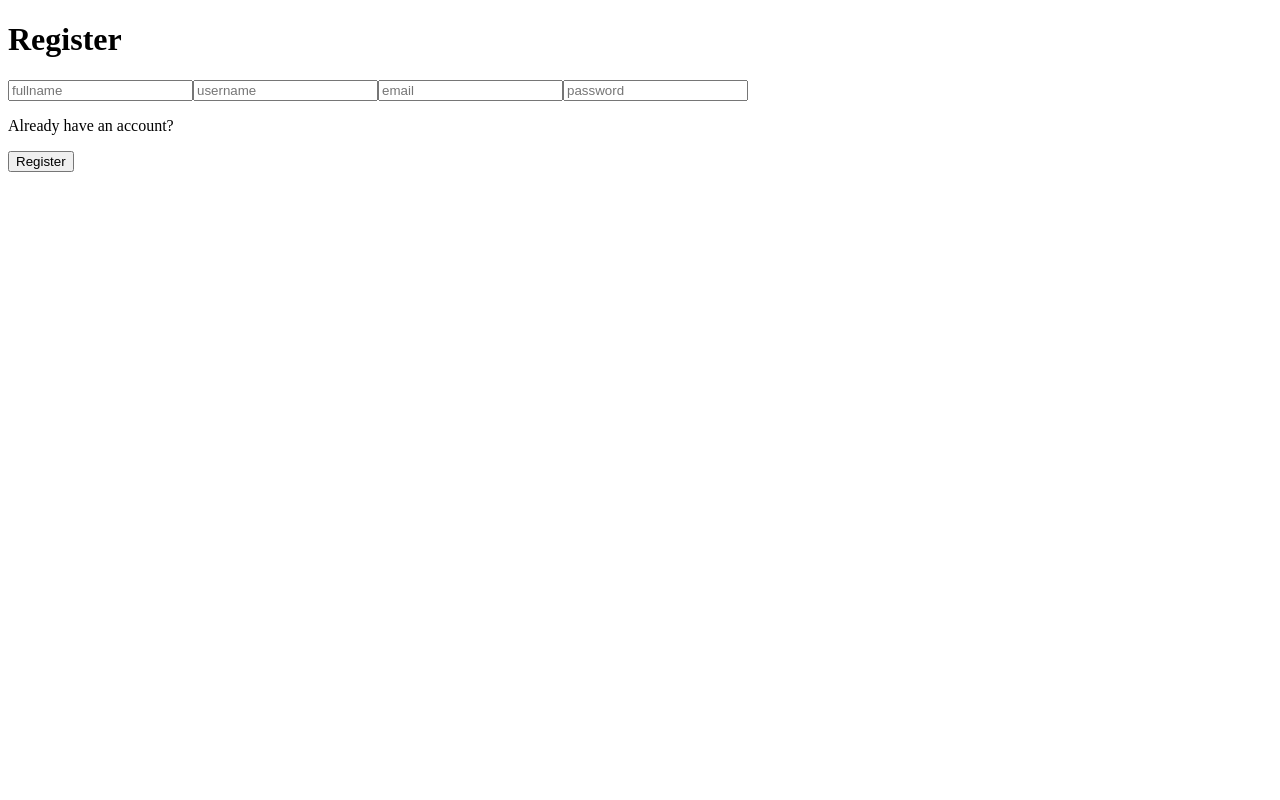
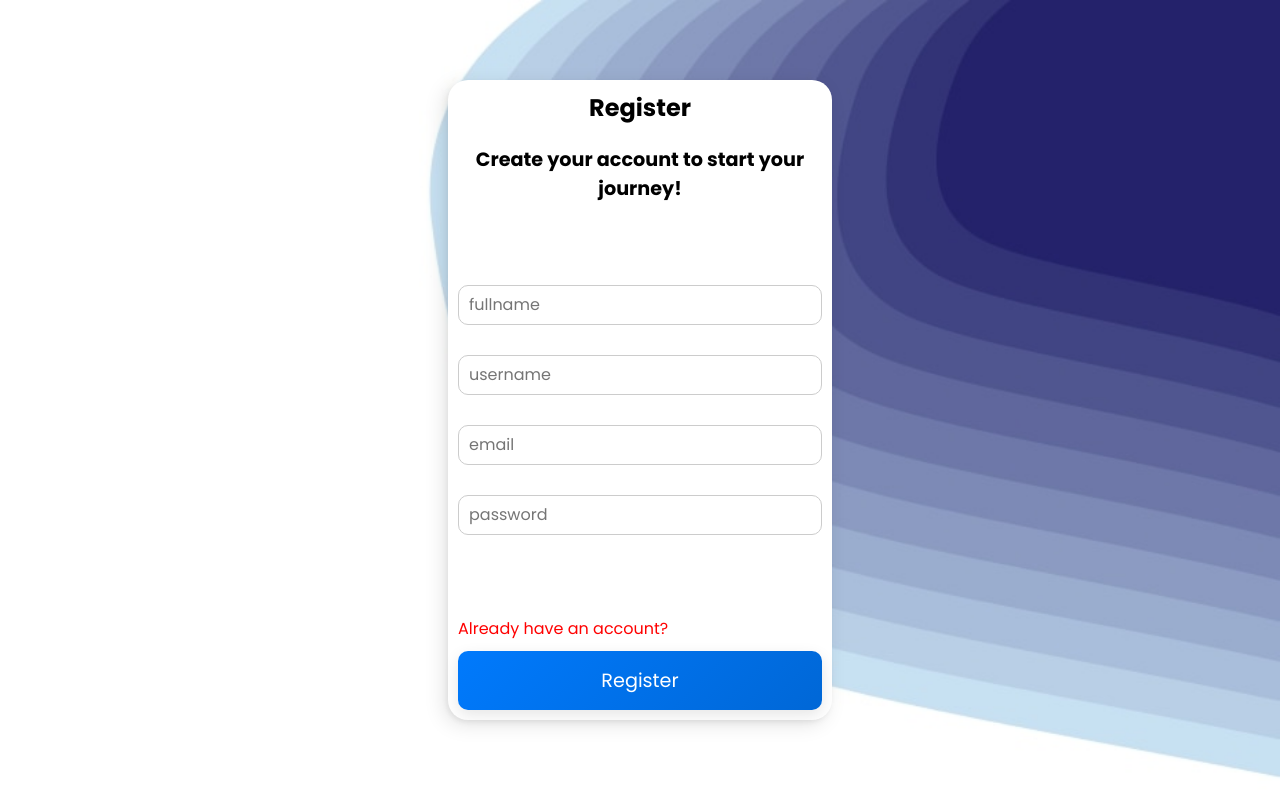
Before and after one commit to OmarAhmed-01/Todo-App, a React (Vite) app in the folder client/: page /register in a window 1280 px wide. Built offline with nearby package versions, Linux system fonts and the light colour scheme.

Commit message:
Finish register page to handle register post request

```diff
--- a/client/src/index.css
+++ b/client/src/index.css
@@ -0,0 +1,15 @@
+@import url('https://fonts.googleapis.com/css2?family=Ubuntu:ital,wght@0,300;0,400;0,500;0,700;1,300;1,400;1,500;1,700&display=swap');
+@import url('https://fonts.googleapis.com/css2?family=Poppins:ital,wght@0,100;0,200;0,300;0,400;0,500;0,600;0,700;0,800;0,900;1,100;1,200;1,300;1,400;1,500;1,600;1,700;1,800;1,900&family=Ubuntu:ital,wght@0,300;0,400;0,500;0,700;1,300;1,400;1,500;1,700&display=swap');
+*{
+    margin: 0px;
+    padding: 0px;
+    box-sizing: border-box;
+    font-family: "Poppins", sans-serif;
+}
+html{
+    scroll-behavior: smooth;
+}
+h1{
+    font-size: 24px;
+    font-weight: bold;
+}
--- a/client/src/pages/Register/register.css
+++ b/client/src/pages/Register/register.css
@@ -0,0 +1,90 @@
+.register-wrapper{
+    width: 100vw;
+    height: 100vh;
+    position: relative;
+    display: flex;
+    align-items: center;
+    justify-content: center;
+    background: url("../../assets/Register_login_background.jpg");
+    background-repeat: no-repeat;
+    background-size: cover;
+}
+.register-wrapper .register-window{
+    width: 30%;
+    height: 80%;
+    border-radius: 20px;
+    position: absolute;
+    background-color: white;
+    box-shadow: -5px 5px 20px rgba(0, 0, 0, 0.1), -2px 2px 5px rgba(0, 0, 0, 0.05);
+}
+.register-info{
+    height: 100%;
+}
+.register-info form{
+    display: flex;
+    flex-direction: column;
+    padding: 10px 10px;
+    height: 100%;
+    justify-content: space-between;
+}
+.register-info .form-headers{
+    display: flex;
+    flex-direction: column;
+    gap: 20px;
+}
+.register-info .form-headers h1{
+    text-align: center;
+}
+.register-info .form-headers h2{
+    font-size: 1.2rem;
+    text-align: center;
+}
+.register-info .form-inputs{
+    width: 100%;
+    display: flex;
+    flex-direction: column;
+    gap: 30px;
+}
+.register-info .form-inputs input{
+    height: 40px;
+    padding: 0px 10px;
+    font-size: 1rem;
+    border-radius: 10px;
+    border: 1px solid #ccc;
+    transition: border-color 0.3s ease;
+}
+.register-info .form-inputs input:focus{
+    border-color: #007bff;
+    outline: none;
+}
+.register-info .form-submit{
+    display: flex;
+    flex-direction: column;
+    gap: 10px;
+}
+.register-info .form-submit a{
+    cursor: pointer;
+    text-decoration: none;
+    color: red;
+}
+.register-info .form-submit button{
+    display: flex;
+    align-items: center;
+    justify-content: center;
+    border-radius: 10px;
+    outline: none;
+    background: linear-gradient(135deg, #007bff, #0056b3);
+    background-size: 200% 200%;
+    background-position: left;
+    color: white;
+    border: none;
+    cursor: pointer;
+    width: 100%;
+    padding: 15px;
+    font-size: 1.2rem;
+    box-shadow: 0 5px 15px rgba(0, 0, 0, 0.1);
+    transition: background-position 0.3s ease;
+}
+.register-info .form-submit button:hover{
+    background-position: right;
+}
--- a/client/src/pages/Register/register.jsx
+++ b/client/src/pages/Register/register.jsx
@@ -1,6 +1,7 @@
 import React, { useContext, useEffect, useState } from 'react'
 import axios from 'axios';
 import { Context } from '../../context/context';
+import './register.css';
 
 const Register = () => {
 
@@ -50,13 +51,20 @@ const Register = () => {
       <div className="register-window">
         <div className="register-info">
           <form action="" onSubmit={submitRegister}>
+            <div className="form-headers">
               <h1>Register</h1>
+              <h2>Create your account to start your journey!</h2>
+            </div>
+            <div className="form-inputs">
               <input type="text" value={fullname} onChange={handleNameChange} placeholder='fullname'/>
               <input type="text" value={username} onChange={handleUsernameChange} placeholder='username'/>
               <input type="email" value={email} onChange={handleEmailChange} placeholder='email'/>
               <input type="password" value={password} onChange={handlePasswordChange} placeholder='password'/>
-            <p>Already have an account?</p>
+            </div>
+            <div className="form-submit">
+              <a href='/login'>Already have an account?</a>
               <button type='submit'>Register</button>
+            </div>
           </form>
         </div>
       </div>
```
Also changed, not shown: client/src/assets/Register_login_background.jpg (added). Lines whose indentation alone changed are shown as unchanged.
